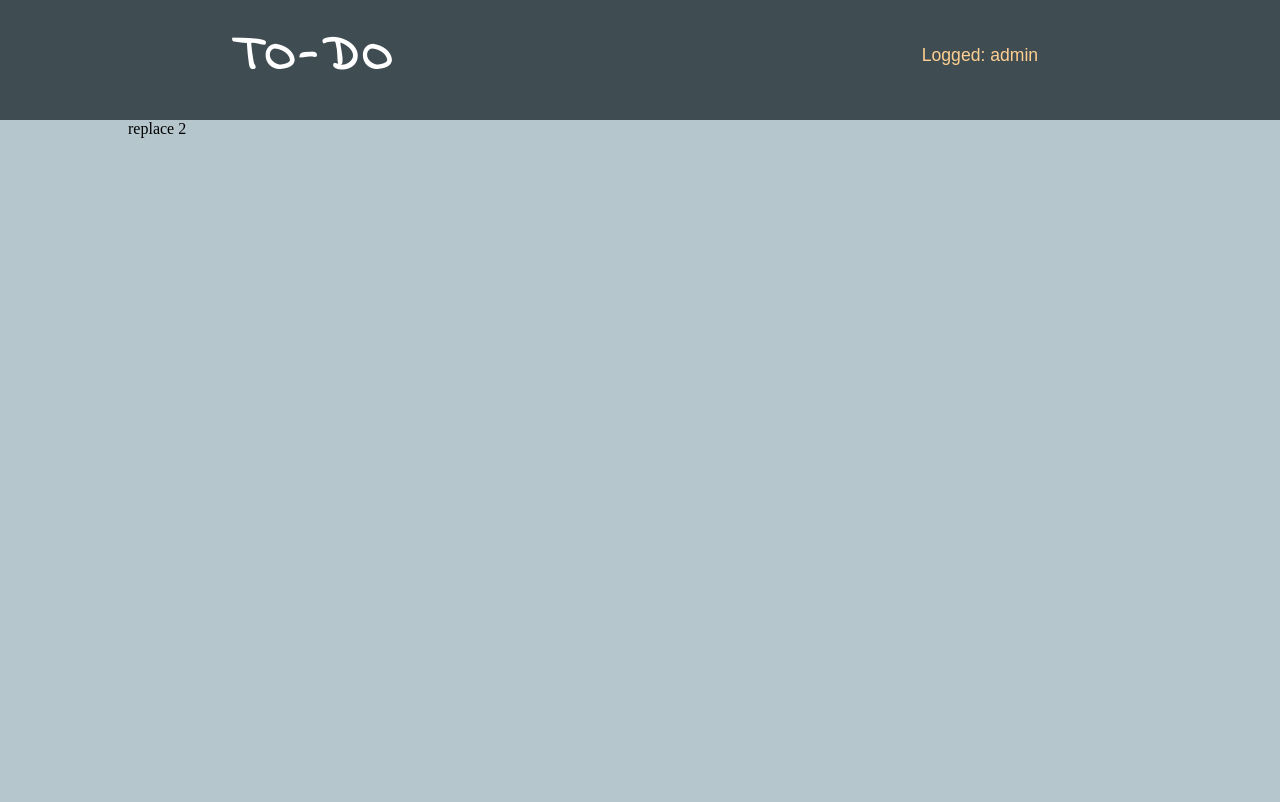
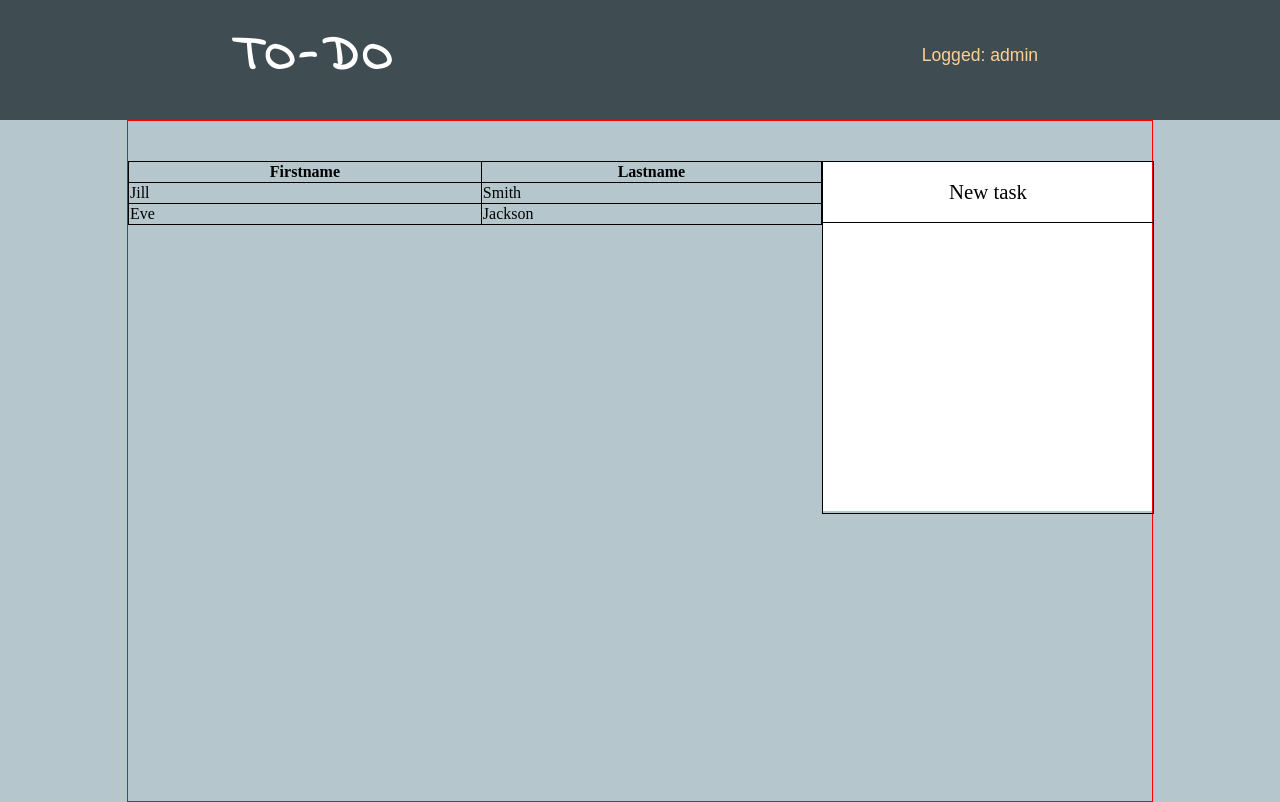
Before and after one commit to kryzasada/Django-Todo-App, a Django app: page /logged in a window 1280 px wide. Before the commit the page ends 138 px from the top, so only its background shows below. Run offline with Django 3.2, Linux system fonts and the light colour scheme; a user stored in the database is signed in; data comes from the database, SQL or seed files in the repository.

Commit message:
Add div "New Task" template in logged.html

```diff
--- a/templates/base_css.css
+++ b/templates/base_css.css
@@ -94,6 +94,8 @@ div.main-block{
 	width: 80%;
 	height: calc(100% - 120px);
 	margin: 0 auto;
+	border: 1px solid red;
+
 }
 
 
@@ -187,3 +189,48 @@ div.information-block{
     color: black;
     text-align: center;
 }
+
+table.todo-list{
+    width: calc( 100% - 330px);
+    min-width: 400px;
+    border-spacing: 0.5rem;
+    border-collapse: collapse;
+    margin: 40px auto 0 auto;
+}
+
+div.new-todo{
+    width:330px;
+    height: 350px;
+    background-color: white;
+    float: right;
+    box-sizing: border-box;
+    margin: 40px 0 0 0;
+    padding: 0;
+}
+
+div.new-todo > .header{
+     width:100%;
+     height: 60px;
+     #background-color: pink;
+     display: block;
+     border: 1px solid black;
+     border-bottom: 0;
+
+}
+
+.header > p{
+    padding: 0;
+    margin: 0;
+    text-align: center;
+    line-height: 60px;
+    font-size: 1.3em;
+
+}
+
+div.new-todo > .body{
+     width:100%;
+     height: 290px;
+     #background-color: purple;
+     display: block;
+     border: 1px solid black;
+}
--- a/templates/logged.html
+++ b/templates/logged.html
@@ -1,5 +1,43 @@
 {% extends 'index.html' %}
 
 {% block content %}
-	replace 2
+
+<div class="new-todo">
+    <dev class="header">
+        <p> New task </p>
+    </dev>
+
+    <dev class="body">
+<!--        <form method="POST" >{% csrf_token %}-->
+<!--    {{ form.as_p }}-->
+<!--            <input type="date" name="date" value="20120-07-28" required="" id="id_date">-->
+<!--        <input type="submit" value="Wyslij">-->
+<!--    </form>-->
+    </dev>
+
+</div>
+
+<table class="todo-list">
+    <thead style="border: 1px solid black;">
+        <tr>
+            <th style="border: 1px solid black;">Firstname</th>
+            <th style="border: 1px solid black;">Lastname</th>
+<!--            <th style="border: 1px solid black;">Age</th>-->
+        </tr>
+    </thead>
+    <tbody>
+        <tr>
+            <td style="border: 1px solid black;">Jill</td>
+            <td style="border: 1px solid black;">Smith</td>
+<!--            <td style="border: 1px solid black;">50</td>-->
+        </tr>
+        <tr>
+            <td style="border: 1px solid black;">Eve</td>
+            <td style="border: 1px solid black;">Jackson</td>
+<!--            <td style="border: 1px solid black;">94</td>-->
+        </tr>
+    </tbody>
+</table>
+
+
 {% endblock %}
```
